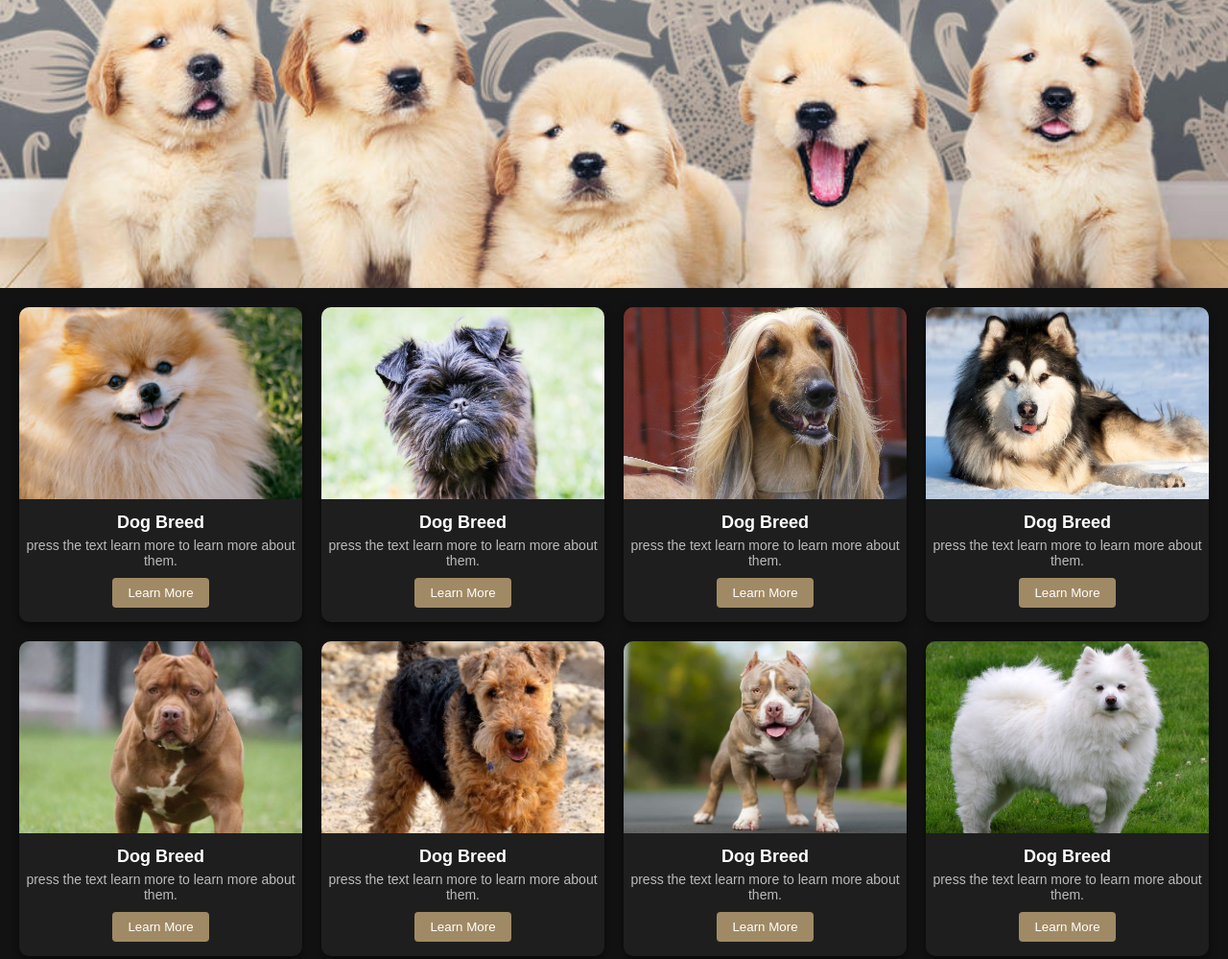
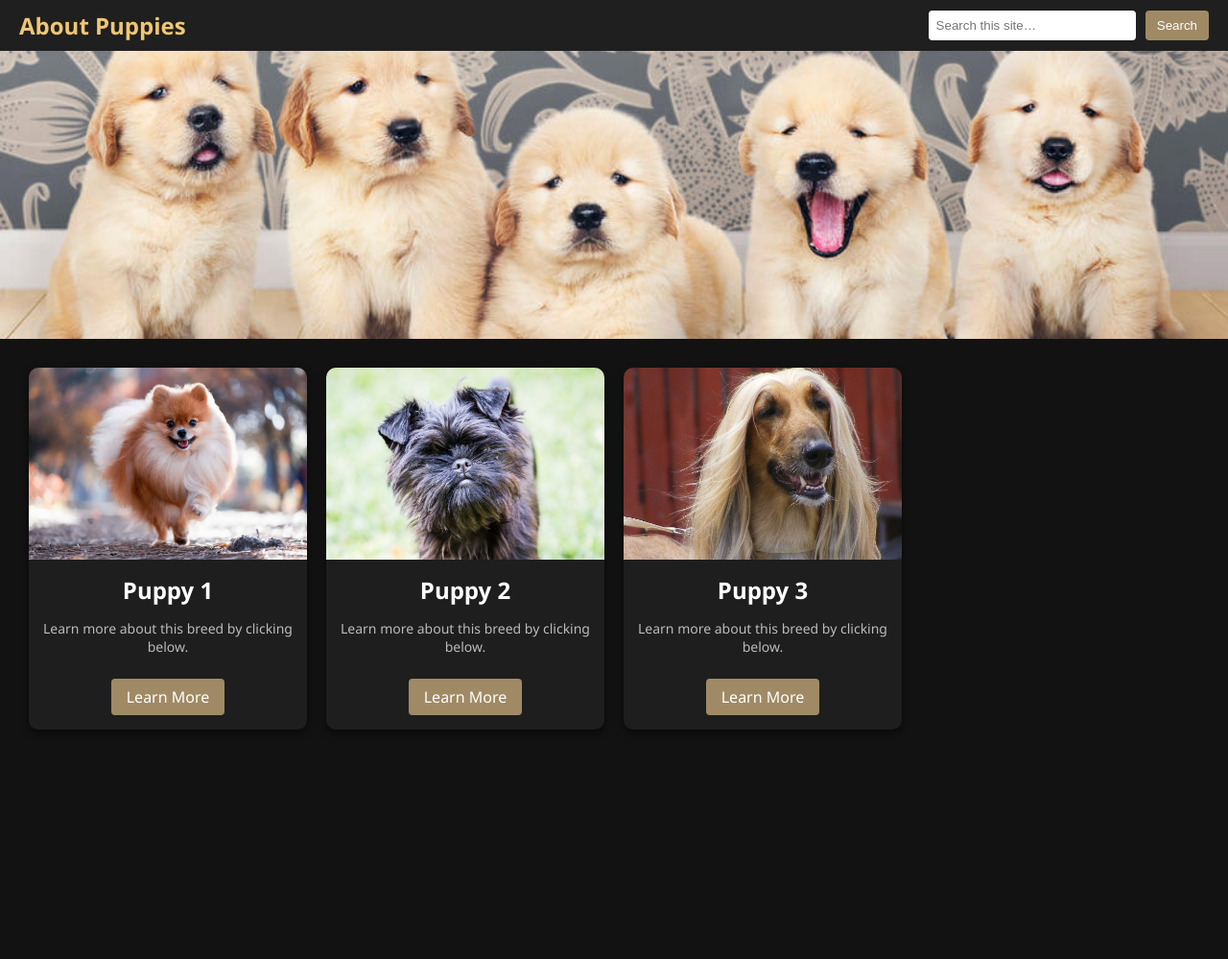
Before and after one commit to Ruvim-A/About-Dogs.github.io, a plain HTML site: page index.html in a window 1280 px wide. Shown: the top 999 px of the page at 96% size. After the commit the page ends 800 px from the top, so only its background shows below. Drawn offline with Linux system fonts and the light colour scheme.

Commit message:
Update index.html

```diff
--- a/index.html
+++ b/index.html
@@ -3,35 +3,66 @@
 <head>
   <meta charset="UTF-8">
   <meta name="viewport" content="width=device-width, initial-scale=1.0">
-  <title>About Dogs</title>
+  <title>About Puppies</title>
   <style>
     body {
       margin: 0;
-      font-family: Arial, sans-serif;
+      font-family: 'Segoe UI', sans-serif;
       background-color: #121212;
       color: #fff;
     }
 
-    header {
-      width: 100%;
-      height: 300px;
+    header.site-header {
+      display: flex;
+      justify-content: space-between;
+      align-items: center;
+      background-color: #1f1f1f;
+      padding: 10px 20px;
+    }
+
+    .site-header h1 {
+      font-size: 24px;
+      color: #f0c674;
+      margin: 0;
+    }
+
+    .search-box input[type="text"] {
+      padding: 8px;
+      border-radius: 4px;
+      border: none;
+      width: 200px;
+    }
+
+    .search-box button {
+      padding: 8px 12px;
+      background-color: #a08a65;
+      color: white;
+      border: none;
+      border-radius: 4px;
+      margin-left: 6px;
+      cursor: pointer;
+    }
+
+    .banner {
       background: url('images/Banner.jpeg') no-repeat center center;
       background-size: cover;
+      height: 300px;
+      width: 100%;
     }
 
     .dog-gallery {
       display: grid;
       grid-template-columns: repeat(auto-fill, minmax(250px, 1fr));
       gap: 20px;
-      padding: 20px;
+      padding: 30px;
     }
 
     .dog-card {
-      background: #1e1e1e;
+      background-color: #1e1e1e;
       border-radius: 10px;
       overflow: hidden;
+      box-shadow: 0 4px 8px rgba(0,0,0,0.5);
       text-align: center;
-      box-shadow: 0 4px 8px rgba(0,0,0,0.5);
     }
 
     .dog-card img {
@@ -41,53 +72,59 @@
     }
 
     .dog-card h2 {
-      margin: 10px 0 5px;
-      font-size: 18px;
+      margin: 10px 0 0;
     }
 
     .dog-card p {
+      padding: 0 10px 10px;
       font-size: 14px;
-      margin: 0 0 10px;
       color: #bbb;
     }
 
-    .dog-card button {
+    .dog-card a {
+      display: inline-block;
       margin-bottom: 15px;
       padding: 8px 16px;
-      border: none;
       background-color: #a08a65;
       color: white;
+      text-decoration: none;
       border-radius: 4px;
-      cursor: pointer;
     }
   </style>
 </head>
 <body>
+  <header class="site-header">
+    <h1>About Puppies</h1>
+    <form class="search-box" action="https://www.google.com/search" method="get" target="_blank">
+      <input type="hidden" name="q" value="site:ruvim-a.github.io">
+      <input type="text" name="q" placeholder="Search this site…">
+      <button type="submit">Search</button>
+    </form>
+  </header>
 
-  <header></header>
+  <div class="banner"></div>
 
   <div class="dog-gallery">
-    <!-- Dog Cards Start -->
-    <div class="dog-card"><img src="images/10001 (100).jpeg" alt="Dog Image"><h2>Dog Breed</h2><p>press the text learn more to learn more about them.</p><button>Learn More</button></div>
-    <div class="dog-card"><img src="images/10002.jpeg" alt="Dog Image"><h2>Dog Breed</h2><p>press the text learn more to learn more about them.</p><button>Learn More</button></div>
-    <div class="dog-card"><img src="images/10003.jpeg" alt="Dog Image"><h2>Dog Breed</h2><p>press the text learn more to learn more about them.</p><button>Learn More</button></div>
-    <div class="dog-card"><img src="images/10004.jpeg" alt="Dog Image"><h2>Dog Breed</h2><p>press the text learn more to learn more about them.</p><button>Learn More</button></div>
-    <div class="dog-card"><img src="images/10005.jpeg" alt="Dog Image"><h2>Dog Breed</h2><p>press the text learn more to learn more about them.</p><button>Learn More</button></div>
-    <div class="dog-card"><img src="images/10006.jpeg" alt="Dog Image"><h2>Dog Breed</h2><p>press the text learn more to learn more about them.</p><button>Learn More</button></div>
-    <div class="dog-card"><img src="images/10007.jpeg" alt="Dog Image"><h2>Dog Breed</h2><p>press the text learn more to learn more about them.</p><button>Learn More</button></div>
-    <div class="dog-card"><img src="images/10008.jpeg" alt="Dog Image"><h2>Dog Breed</h2><p>press the text learn more to learn more about them.</p><button>Learn More</button></div>
-    <div class="dog-card"><img src="images/10009.jpeg" alt="Dog Image"><h2>Dog Breed</h2><p>press the text learn more to learn more about them.</p><button>Learn More</button></div>
-    <div class="dog-card"><img src="images/10010.jpeg" alt="Dog Image"><h2>Dog Breed</h2><p>press the text learn more to learn more about them.</p><button>Learn More</button></div>
-    <div class="dog-card"><img src="images/10011.jpeg" alt="Dog Image"><h2>Dog Breed</h2><p>press the text learn more to learn more about them.</p><button>Learn More</button></div>
-    <div class="dog-card"><img src="images/10012.jpeg" alt="Dog Image"><h2>Dog Breed</h2><p>press the text learn more to learn more about them.</p><button>Learn More</button></div>
-    <div class="dog-card"><img src="images/10013.jpeg" alt="Dog Image"><h2>Dog Breed</h2><p>press the text learn more to learn more about them.</p><button>Learn More</button></div>
-    <div class="dog-card"><img src="images/10014.jpeg" alt="Dog Image"><h2>Dog Breed</h2><p>press the text learn more to learn more about them.</p><button>Learn More</button></div>
-    <div class="dog-card"><img src="images/10015.jpeg" alt="Dog Image"><h2>Dog Breed</h2><p>press the text learn more to learn more about them.</p><button>Learn More</button></div>
-    <div class="dog-card"><img src="images/10016.jpeg" alt="Dog Image"><h2>Dog Breed</h2><p>press the text learn more to learn more about them.</p><button>Learn More</button></div>
-    <div class="dog-card"><img src="images/10017.jpeg" alt="Dog Image"><h2>Dog Breed</h2><p>press the text learn more to learn more about them.</p><button>Learn More</button></div>
-    <div class="dog-card"><img src="images/10018.jpeg" alt="Dog Image"><h2>Dog Breed</h2><p>press the text learn more to learn more about them.</p><button>Learn More</button></div>
-    <!-- Add the rest of the images in the same pattern -->
+    <!-- Example Cards -->
+    <div class="dog-card">
+      <img src="images/10001.jpeg" alt="Puppy 1">
+      <h2>Puppy 1</h2>
+      <p>Learn more about this breed by clicking below.</p>
+      <a href="#">Learn More</a>
+    </div>
+    <div class="dog-card">
+      <img src="images/10002.jpeg" alt="Puppy 2">
+      <h2>Puppy 2</h2>
+      <p>Learn more about this breed by clicking below.</p>
+      <a href="#">Learn More</a>
+    </div>
+    <div class="dog-card">
+      <img src="images/10003.jpeg" alt="Puppy 3">
+      <h2>Puppy 3</h2>
+      <p>Learn more about this breed by clicking below.</p>
+      <a href="#">Learn More</a>
+    </div>
+    <!-- Repeat as needed for all your images -->
   </div>
-
 </body>
 </html>
```
